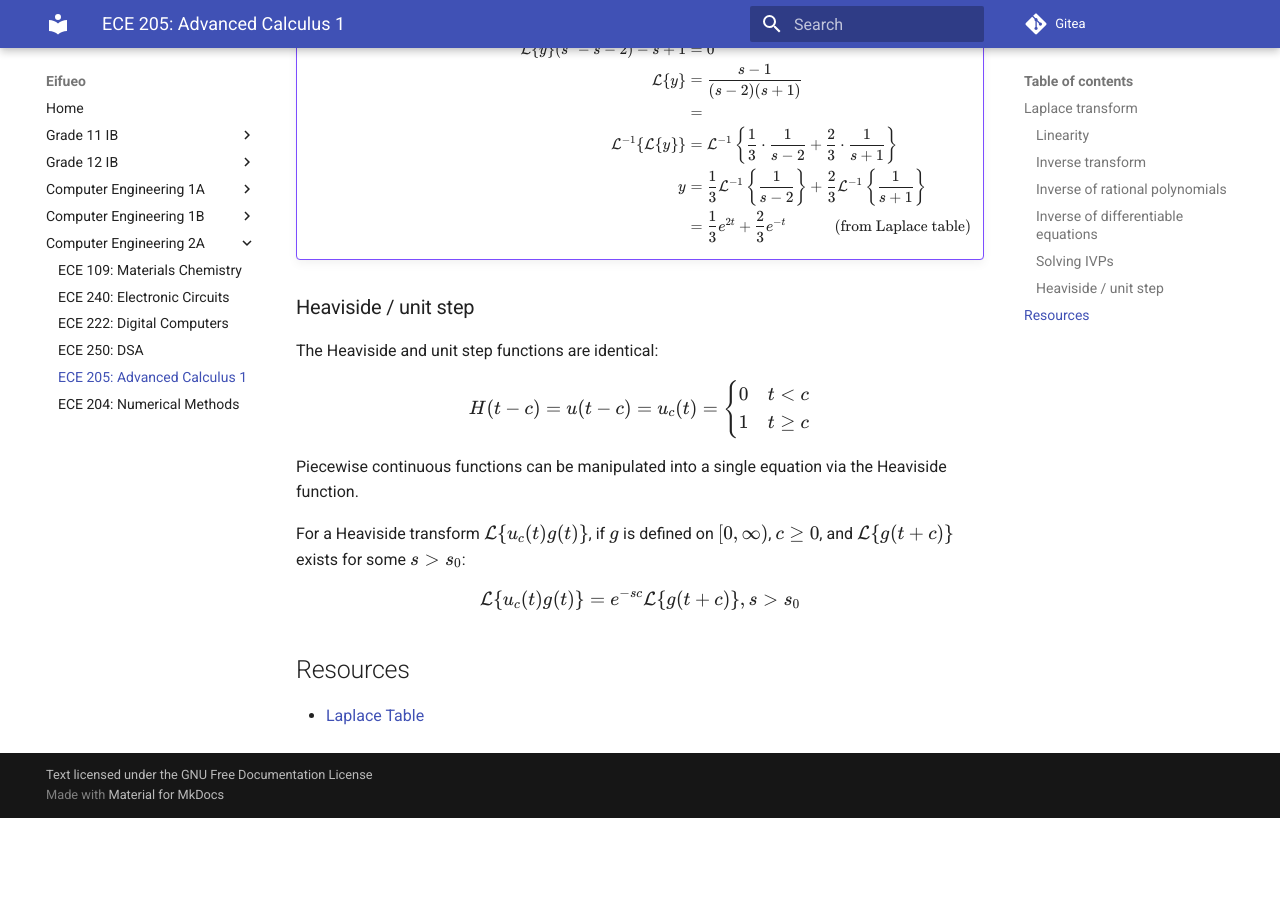
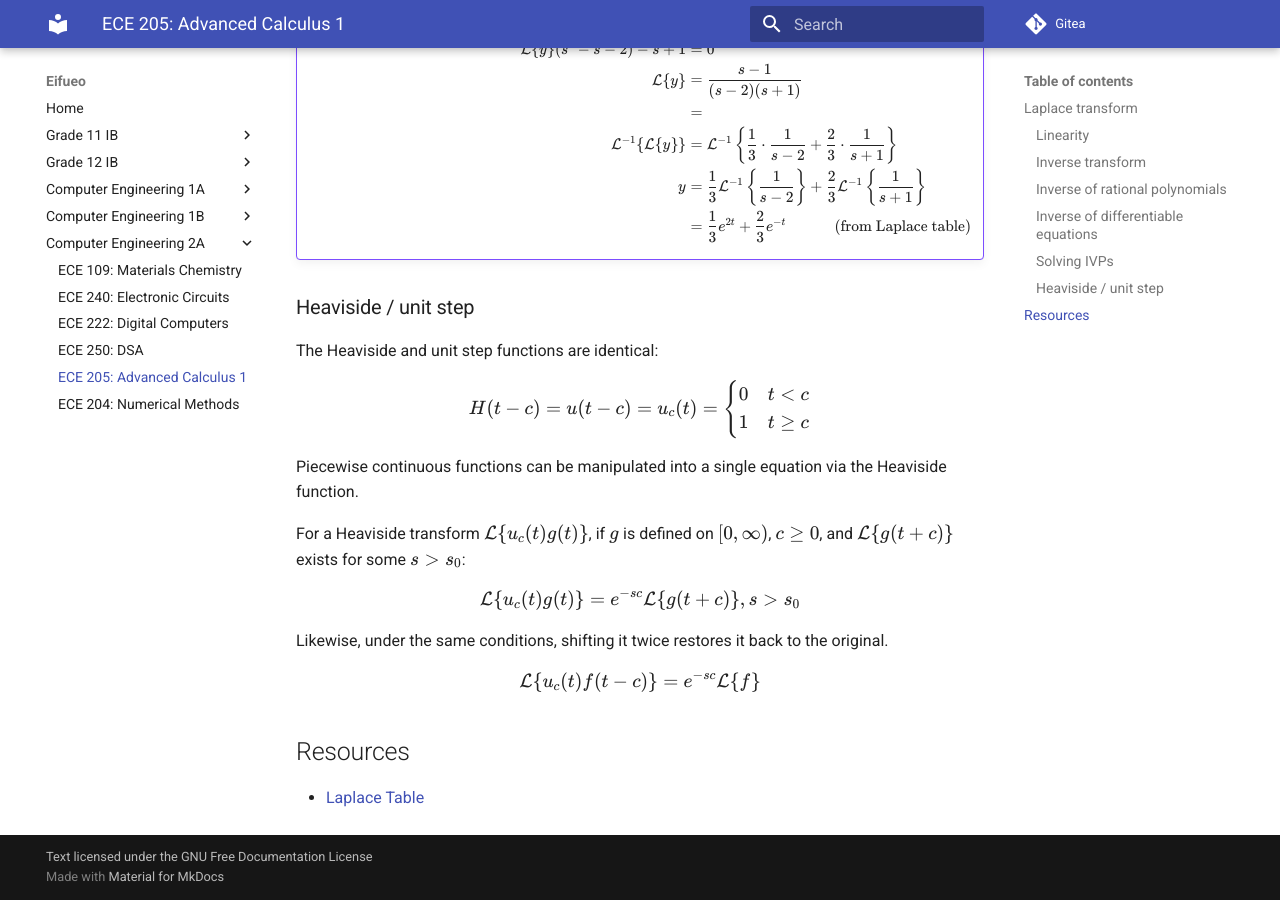
Before and after one commit to potatoeggy/eifueo, an MkDocs documentation site: the page built from docs/2a/ece205.md, in a window 1280 px wide and 900 px high, scrolled down 2095 px. Built offline with MkDocs 1.6.1 and Material for MkDocs 9.7.7, drawn with Linux system fonts in a browser that asks for light colours; before the commit the page ends 2913 px from its top, so only the background shows below that.

Commit message:
ece205: add reverse unit step

```diff
--- a/docs/2a/ece205.md
+++ b/docs/2a/ece205.md
@@ -156,6 +156,13 @@ $$
 \mathcal L\{u_c(t)g(t)\}=e^{-sc}\mathcal L\{g(t+c)\},s>s_0
 $$
 
+Likewise, under the same conditions, shifting it twice restores it back to the original.
+
+$$
+\mathcal L\{u_c(t)f(t-c)\}=e^{-sc}\mathcal L\{f\}
+$$
+
+
 ## Resources
 
 - [Laplace Table](/resources/ece/laplace.pdf)
```
